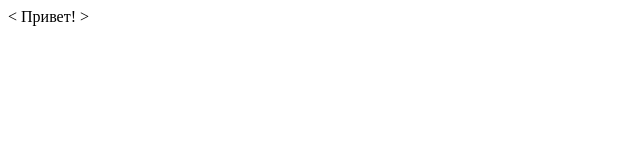
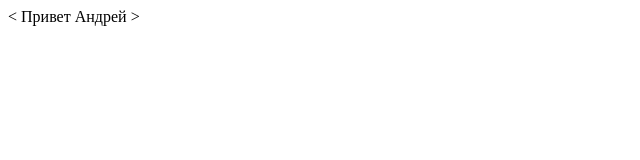
Before and after one commit to Niccolos272/training-project-1, a plain HTML site: page index.html in a window 1280 px wide. Shown: the full height of the page, 0-640 px from the left. Drawn offline with Linux system fonts and the light colour scheme.

Commit message:
commit3 sub !, add Атдрей

```diff
--- a/index.html
+++ b/index.html
@@ -9,6 +9,6 @@
     <<link rel="stylesheet" href="/css/style.css">
   </head>
   <body>
-     Привет!
+     Привет Андрей
   </body>
 </html>>
```
